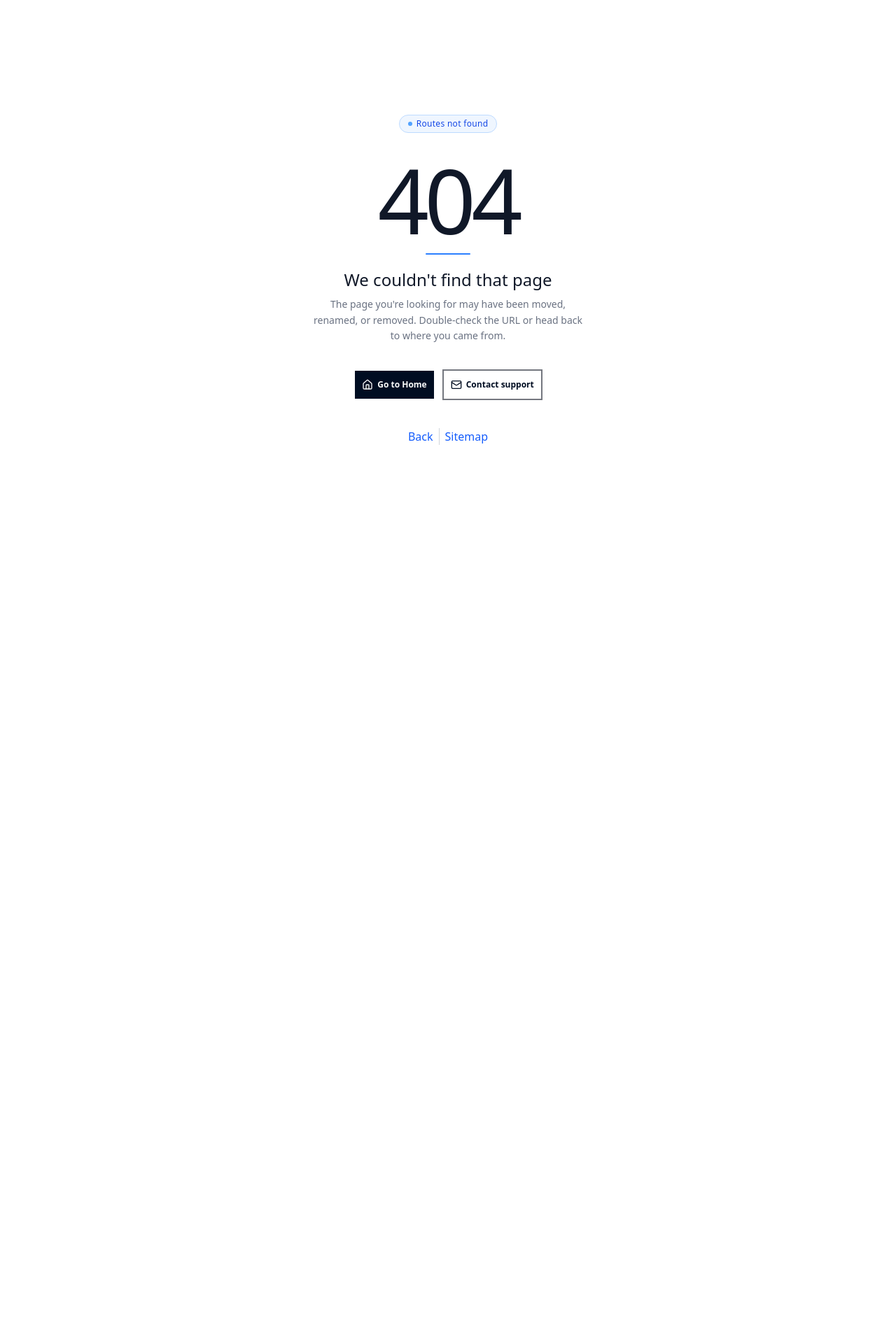
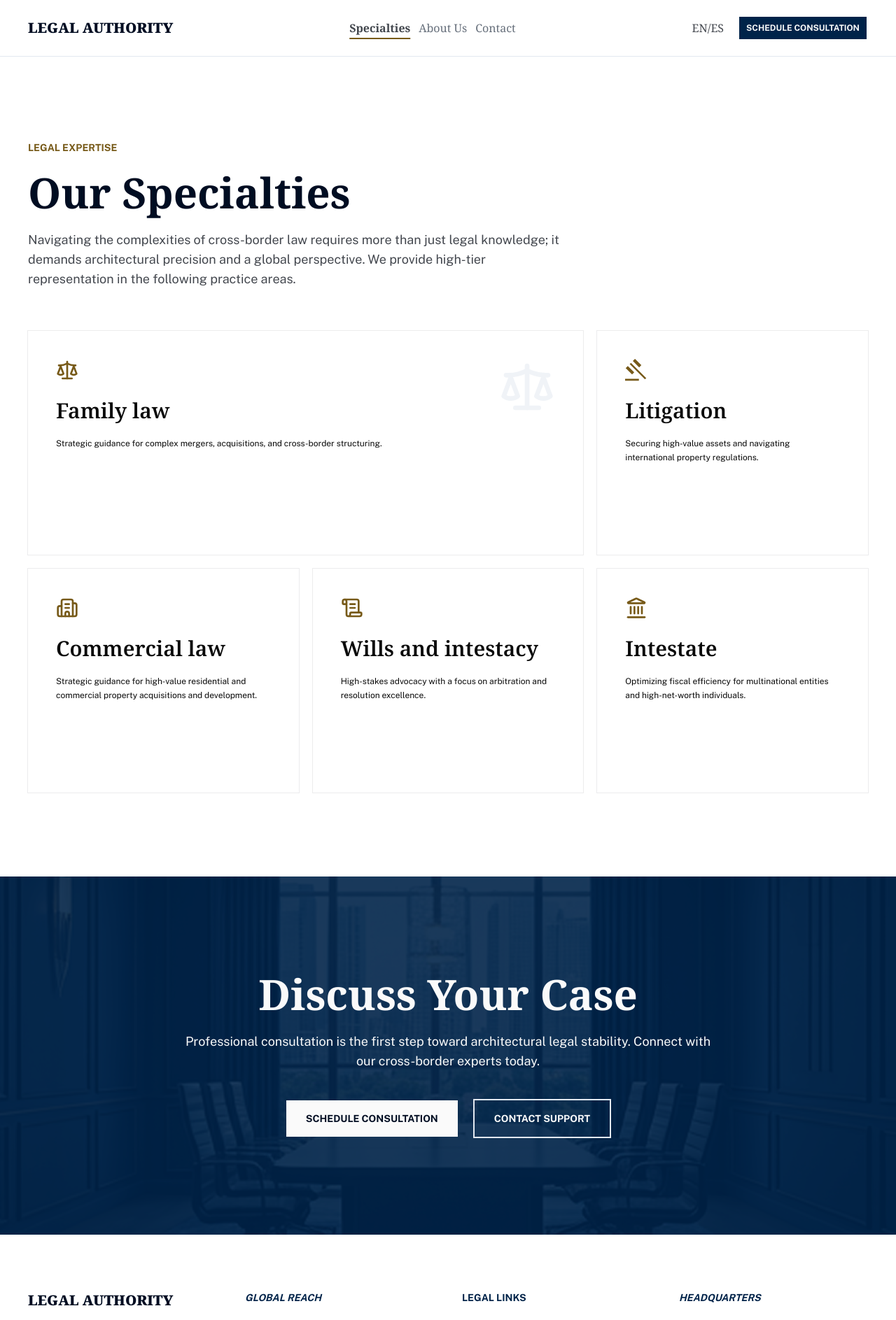
Before and after one commit to Hook03cdl/law-page, a Next.js app: page /specialties in a window 1280 px wide. Before the commit this address had no page. Shown: the top 1887 px of the page at 70% size. Before the commit the page ends 800 px from the top, so only its background shows below. Built offline with nearby package versions, Linux system fonts and the light colour scheme.

Commit message:
finished specialties page, update home page and create about page

```diff
--- /dev/null
+++ b/app/(page)/specialties/page.tsx
@@ -0,0 +1,79 @@
+import {
+	Container,
+	ContainerContent,
+	ContainerDescription,
+	ContainerHeader,
+	ContainerItem,
+	ContainerTagline,
+	ContainerTitle,
+} from "@/components/common/Container";
+import { Button } from "@/components/ui/button";
+import { Card, CardContent, CardHeader, CardIcon, CardTitle } from "@/components/ui/card";
+import { specialities } from "@/data/specialties";
+import Image from "next/image";
+
+export default function SpecialtiesPage() {
+	return (
+		<Container>
+			<ContainerItem>
+				<ContainerHeader className="max-w-3xl">
+					<ContainerTagline>LEGAL EXPERTISE</ContainerTagline>
+					<ContainerTitle size="xl">Our Specialties</ContainerTitle>
+					<ContainerDescription>
+						Navigating the complexities of cross-border law requires more than just legal knowledge; it demands
+						architectural precision and a global perspective. We provide high-tier representation in the following
+						practice areas.
+					</ContainerDescription>
+				</ContainerHeader>
+				<ContainerContent className="grid grid-cols-3 gap-5">
+					{specialities.map(({ description, icon: Icon, name }) => (
+						<Card key={name} className="first:relative group/card first:col-span-2 h-[40svh]">
+							<div className="flex flex-col justify-center">
+								<CardHeader>
+									<CardIcon>
+										<Icon />
+									</CardIcon>
+									<CardTitle>{name}</CardTitle>
+								</CardHeader>
+								<CardContent className="mt-5">
+									<p>{description}</p>
+								</CardContent>
+							</div>
+							<Icon className="group-first/card:block hidden absolute right-10 top-10 text-border opacity-50 size-20" />
+						</Card>
+					))}
+				</ContainerContent>
+			</ContainerItem>
+			<ContainerItem className="relative min-h-128 bg-accent z-10">
+				<Image
+					fill
+					src={"/images/executive_office.jpg"}
+					alt={"office"}
+					loading="eager"
+					className="object-cover aspect-video object-[20%_50%] -z-10 opacity-10"
+				/>
+				<div className="flex flex-col justify-center items-center h-full gap-10">
+					<ContainerHeader className="w-full max-w-3xl">
+						<ContainerTitle size="xl" className="text-accent-foreground text-center">
+							Discuss Your Case
+						</ContainerTitle>
+						<ContainerDescription className="text-accent-foreground text-center">
+							Professional consultation is the first step toward architectural legal stability. Connect with our
+							cross-border experts today.
+						</ContainerDescription>
+					</ContainerHeader>
+					<ContainerContent>
+						<div className="flex gap-5">
+							<Button size={"xl"} className="bg-accent-foreground text-primary">
+								SCHEDULE CONSULTATION
+							</Button>
+							<Button size={"xl"} variant={"outline"} className="text-accent-foreground">
+								CONTACT SUPPORT
+							</Button>
+						</div>
+					</ContainerContent>
+				</div>
+			</ContainerItem>
+		</Container>
+	);
+}
--- a/app/globals.css
+++ b/app/globals.css
@@ -55,9 +55,9 @@
 	--accent: #002349;
 	--accent-foreground: #fafafa;
 	--destructive: #e7000b;
-	--border: #74777f;
+	--border: #e2e8f0;
 	--input: #74777f;
-	--ring: oklch(0.708 0 0);
+	--ring: #a1a1a1;
 	--radius: 0.625rem;
 }
 
--- a/assets/icons/Hammer.tsx
+++ b/assets/icons/Hammer.tsx
@@ -1,10 +1,11 @@
-import { cn } from "@/lib/utils";
 import { SVGProps } from "react";
 
 export function Hammer({ className, ...props }: SVGProps<SVGSVGElement>) {
 	return (
 		<svg
-			className={cn("[not([class*='size-'])]:size-6", className)}
+			className={className}
+			height={24}
+			width={24}
 			viewBox="0 0 28 28"
 			fill="none"
 			xmlns="http://www.w3.org/2000/svg"
--- a/components/common/Container.tsx
+++ b/components/common/Container.tsx
@@ -3,7 +3,9 @@ import { cn } from "@/lib/utils";
 type ContainerProps = React.ComponentProps<"main">;
 type ContainerHeaderProps = React.ComponentProps<"header">;
 type ContainerActionProps = React.ComponentProps<"div">;
-type ContainerTitleProps = React.ComponentProps<"div">;
+interface ContainerTitleProps extends React.ComponentProps<"div"> {
+	size?: "sm" | "default" | "lg" | "xl";
+}
 type ContainerDescriptionProps = React.ComponentProps<"div">;
 type ContainerItemProps = React.ComponentProps<"section">;
 type ContainerContentProps = React.ComponentProps<"article">;
@@ -18,7 +20,7 @@ export function Container({ className, ...props }: ContainerProps) {
 	);
 }
 export function ContainerItem({ className, ...props }: ContainerItemProps) {
-	return <section data-slot="container-item" className={cn("grid gap-15 px-10 py-30", className)} {...props} />;
+	return <section data-slot="container-item" className={cn("space-y-15 px-10 py-30", className)} {...props} />;
 }
 
 export function ContainerHeader({ className, ...props }: ContainerHeaderProps) {
@@ -44,15 +46,27 @@ export function ContainerTagline({ children, className, ...props }: ContainerTit
 		</div>
 	);
 }
-export function ContainerTitle({ children, className, ...props }: ContainerTitleProps) {
+export function ContainerTitle({ children, className, size = "default", ...props }: ContainerTitleProps) {
 	return typeof children === "string" ? (
-		<h1 className={cn("font-heading text-primary text-4xl font-bold", className)} {...props}>
+		<h1
+			data-size={size}
+			className={cn(
+				"font-heading text-primary font-bold",
+				"data-[size=default]:text-4xl data-[size=sm]:text-2xl data-[size=lg]:text-5xl data-[size=xl]:text-6xl",
+				className
+			)}
+			{...props}
+		>
 			{children}
 		</h1>
 	) : (
 		<div
 			data-slot="container-title"
-			className={cn("font-heading text-primary text-4xl font-bold", className)}
+			className={cn(
+				"font-heading text-primary font-bold",
+				"data-[size=default]:text-4xl data-[size=sm]:text-2xl data-[size=lg]:text-5xl data-[size=xl]:text-6xl",
+				className
+			)}
 			{...props}
 		>
 			{children}
@@ -71,7 +85,7 @@ export function ContainerAction({ className, ...props }: ContainerActionProps) {
 }
 
 export function ContainerDescription({ className, ...props }: ContainerDescriptionProps) {
-	return <div data-slot="container-description" className={cn("", className)} {...props}></div>;
+	return <div data-slot="container-description" className={cn("text-lg text-foreground", className)} {...props}></div>;
 }
 
 export function ContainerContent({ ...props }: ContainerContentProps) {
--- a/components/home/Hero.tsx
+++ b/components/home/Hero.tsx
@@ -12,11 +12,11 @@ import Link from "next/link";
 
 export default function Hero() {
 	return (
-		<ContainerItem className="grid grid-cols-12 min-h-[calc(100svh-80px)] pt-5">
+		<ContainerItem className="grid grid-cols-12 max-2xl:min-h-[calc(100svh-80px)] pt-5">
 			<ContainerContent className="col-span-7 grid place-content-center space-y-6">
 				<ContainerTagline>UNRIVALED LEGAL REPRESENTATION</ContainerTagline>
 				<ContainerTitle className="text-6xl">Authority Built on Decades of Trust.</ContainerTitle>
-				<ContainerDescription>
+				<ContainerDescription className="max-w-xl">
 					Navigating high-stakes cross-border legalities with surgical precision. We provide architectural restraint to
 					your legal challenges, ensuring stability in Mexico and the United States.
 				</ContainerDescription>
@@ -32,7 +32,7 @@ export default function Hero() {
 
 			<ContainerContent className="col-span-5 flex justify-end items-center">
 				<div className="relative">
-					<Image src={"/images/law.jpg"} alt={"law"} width={480} height={700} loading="eager" className="aspect-auto" />
+					<Image src={"/images/law.jpg"} alt={"law"} width={480} height={600} className="object-contain" />
 					<div className="absolute -bottom-7 -left-7 w-52 h-32 grid place-items-center bg-accent">
 						<div>
 							<div className="flex items-center text-primary-foreground">
--- a/components/home/ValueProposition.tsx
+++ b/components/home/ValueProposition.tsx
@@ -45,25 +45,26 @@ export default function ValueProposition() {
 				</div>
 			</ContainerContent>
 			<ContainerContent className="col-span-7 grid grid-cols-2 gap-5">
-				<div className="relative h-full w-auto">
-					<Image
-						src={"/images/law.jpg"}
-						alt={"law"}
-						fill
-						className="object-cover"
-						sizes="(max-width: 768px) 100vw,(max-width: 1200px) 50vw,(max-width: 1600px) 40vw,33vw"
-					/>
-				</div>
+				{/* <div className="relative h-full w-auto"> */}
+				<Image
+					src={"/images/office.jpg"}
+					alt={"office"}
+					height={800}
+					width={600}
+					className="object-contain"
+					sizes="(max-width: 768px) 100vw,(max-width: 1200px) 50vw,(max-width: 1600px) 40vw,33vw"
+				/>
+				{/* </div> */}
 
-				<div className=" grid grid-rows-2 gap-5">
-					<Card className="size-full bg-primary text-primary-foreground">
+				<div className="grid grid-rows-2 gap-5">
+					<Card className="flex justify-center size-full bg-primary text-primary-foreground">
 						<CardHeader className="space-y-5">
 							<Earth className="text-secondary size-10" />
 							<CardTitle>Global Reach</CardTitle>
 							<CardDescription>Connecting the financial hubs of Mexico City and New York.</CardDescription>
 						</CardHeader>
 					</Card>
-					<Card className="size-full bg-secondary text-secondary-foreground">
+					<Card className="flex justify-center size-full bg-secondary text-secondary-foreground">
 						<CardHeader className="space-y-5">
 							<ScrollText className="text-primary size-10" />
 							<CardTitle>Document Integrity</CardTitle>
--- a/components/layouts/Header.tsx
+++ b/components/layouts/Header.tsx
@@ -1,6 +1,8 @@
+"use client";
 import Link from "next/link";
 import Logo from "../common/Logo";
 import { Button } from "../ui/button";
+import { usePathname } from "next/navigation";
 
 const links: { label: string; href: string }[] = [
 	{
@@ -18,16 +20,26 @@ const links: { label: string; href: string }[] = [
 ];
 
 export default function Header() {
+	const pathname = usePathname();
 	return (
-		<header className="sticky inset-0 bg-background border-b z-40">
-			<nav className="h-20 flex items-center justify-between px-10 container mx-auto">
+		<header className="sticky inset-0 bg-background border-b border-border z-40">
+			<nav className="h-20 flex items-center justify-between px-10 container mx-auto font-heading">
 				<Link href={"/"}>
 					<Logo />
 				</Link>
 				<ul className="flex gap-3">
 					{links.map(({ href, label }) => (
 						<li key={href}>
-							<Link href={href}>{label}</Link>
+							<Link
+								href={href}
+								className={
+									pathname === href
+										? "font-bold underline underline-offset-8 decoration-2 decoration-secondary"
+										: "text-primary/60 hover:text-primary"
+								}
+							>
+								{label}
+							</Link>
 						</li>
 					))}
 				</ul>
@@ -36,7 +48,7 @@ export default function Header() {
 						<Link href="/">EN/ES</Link>
 					</li>
 					<li>
-						<Button className="bg-accent" asChild size={"sm"}>
+						<Button className="bg-accent font-body" asChild size={"sm"}>
 							<Link href="/">SCHEDULE CONSULTATION</Link>
 						</Button>
 					</li>
--- a/components/ui/button.tsx
+++ b/components/ui/button.tsx
@@ -11,7 +11,7 @@ const buttonVariants = cva(
 			variant: {
 				default: "bg-primary text-primary-foreground [a]:hover:bg-primary/80",
 				outline:
-					"border-border bg-background text-primary hover:bg-primary/10 aria-expanded:bg-muted aria-expanded:text-primary",
+					"border-border bg-transparent text-primary hover:bg-primary/10 aria-expanded:bg-muted aria-expanded:text-primary",
 				secondary:
 					"bg-secondary text-secondary-foreground hover:bg-secondary/80 aria-expanded:bg-secondary aria-expanded:text-secondary-foreground",
 				ghost:
--- a/components/ui/card.tsx
+++ b/components/ui/card.tsx
@@ -24,6 +24,27 @@ function CardHeader({ className, ...props }: React.ComponentProps<"div">) {
 			)}
 			{...props}
 		/>
+	);
+}
+
+function CardIcon({
+	children,
+	className,
+	size = "default",
+	...props
+}: React.ComponentProps<"div"> & { className?: string; size?: "sm" | "default" | "lg" }) {
+	return (
+		<div
+			data-size={size}
+			data-slot="card-icon"
+			className={cn(
+				"text-secondary data-[size=default]:*:size-8 data-[size=sm]:*:size-6 data-[size=lg]:*:size-10 mb-5",
+				className
+			)}
+			{...props}
+		>
+			{children}
+		</div>
 	);
 }
 
@@ -65,4 +86,4 @@ function CardFooter({ className, ...props }: React.ComponentProps<"div">) {
 	);
 }
 
-export { Card, CardHeader, CardFooter, CardTitle, CardAction, CardDescription, CardContent };
+export { Card, CardHeader, CardFooter, CardIcon, CardTitle, CardAction, CardDescription, CardContent };
--- /dev/null
+++ b/data/specialties.ts
@@ -0,0 +1,41 @@
+import { Hammer } from "@/assets/icons/Hammer";
+import { Building2, Landmark, Scale, ScrollText } from "lucide-react";
+
+interface Specialities {
+	icon: React.ElementType;
+	name: string;
+	description: string;
+	href: string;
+}
+export const specialities: Specialities[] = [
+	{
+		href: "/",
+		name: "Family law",
+		description: "Strategic guidance for complex mergers, acquisitions, and cross-border structuring.",
+		icon: Scale,
+	},
+	{
+		href: "/",
+		name: "Litigation",
+		description: "Securing high-value assets and navigating international property regulations.",
+		icon: Hammer,
+	},
+	{
+		href: "/",
+		name: "Commercial law",
+		description: "Strategic guidance for high-value residential and commercial property acquisitions and development.",
+		icon: Building2,
+	},
+	{
+		href: "/",
+		name: "Wills and intestacy",
+		description: "High-stakes advocacy with a focus on arbitration and resolution excellence.",
+		icon: ScrollText,
+	},
+	{
+		href: "/",
+		name: "Intestate",
+		description: "Optimizing fiscal efficiency for multinational entities and high-net-worth individuals.",
+		icon: Landmark,
+	},
+];
```
Also changed, not shown: app/(page)/about/page.tsx (added, +36 -0 lines), components/home/CoreSpecialties.tsx (+12 -30 lines), public/images/executive_office.jpg (added), public/images/office.jpg (added).
